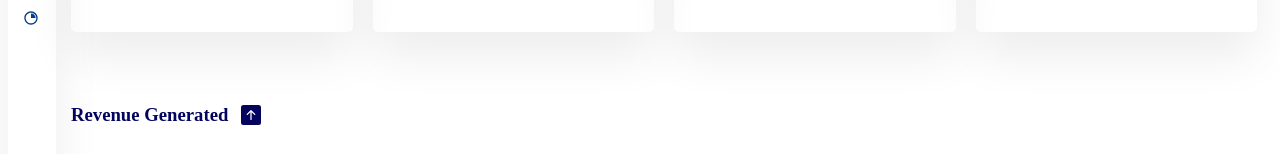
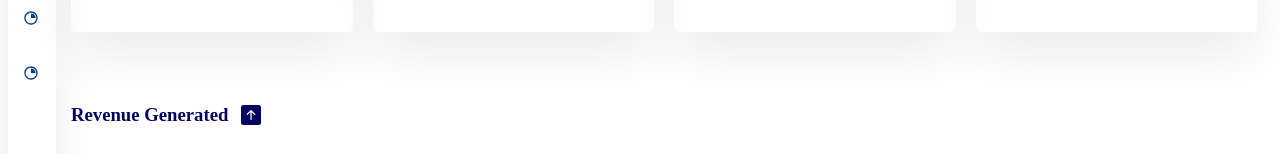
Before and after one commit to Doubting-Thomas/admin-dashboard, a React (Create React App) app: page / in a window 1280 px wide. Shown: the part 359-513 px from the top of the page. Built offline with nearby package versions, Linux system fonts and the light colour scheme; the HTML template or start-up script is replaced by a standard one.

Commit message:
chore: remove echarts import

```diff
--- a/src/App.jsx
+++ b/src/App.jsx
@@ -7,7 +7,6 @@ import UserData from "./pages/UserData/UserData";
 import PieChartData from "./components/PieChart/PieChart";
 import StatsChart from "./components/StatsChart/StatsChart";
 import BarChart from "./components/BarChart/BarChart";
-
 const App = () => {
   return (
     <div className="container">
--- a/src/components/Sidebar/Sidebar.jsx
+++ b/src/components/Sidebar/Sidebar.jsx
@@ -44,6 +44,11 @@ const Sidebar = ({ children }) => {
       name: "Pie Chart",
       icon: <BiPieChart />,
     },
+    {
+      path: "/login",
+      name: "Login",
+      icon: <BiPieChart />,
+    },
   ];
   return (
     <div className={css.container}>
--- a/src/components/StatsChart/StatsChart.jsx
+++ b/src/components/StatsChart/StatsChart.jsx
@@ -1,6 +1,5 @@
 import React from "react";
 import ReactECharts from "echarts-for-react";
-import * as echarts from "echarts";
 
 const StatsChart = () => {
   const option = {
```
